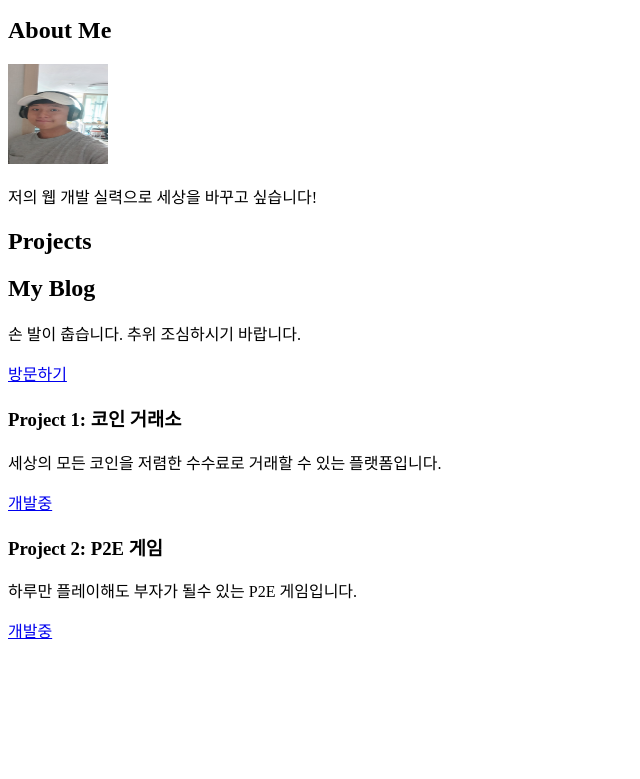
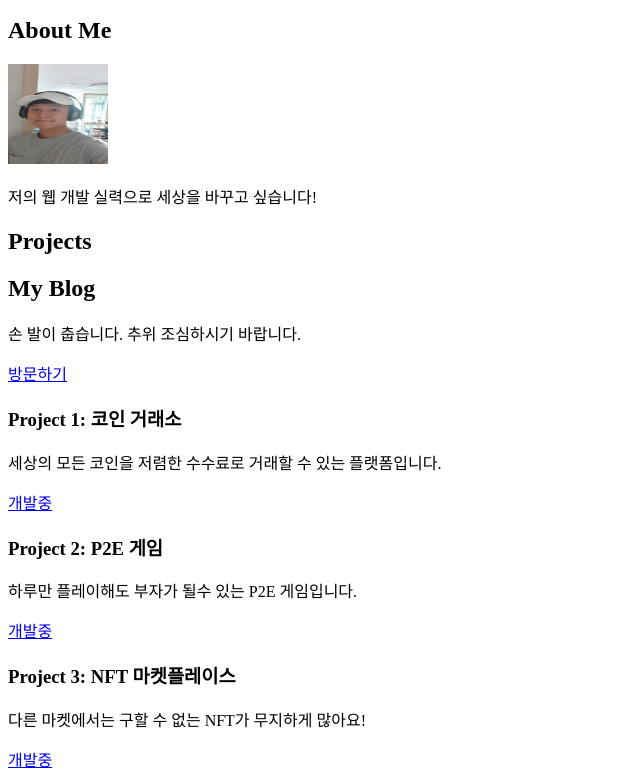
Before and after one commit to P10002/My-portfolio, a plain HTML site: page index.html in a window 1280 px wide. Shown: the part 107-886 px from the top of the page, without its empty margins (0-640 px from the left). Before the commit the page ends 800 px from the top, so only its background shows below. Drawn offline with Linux system fonts and the light colour scheme.

Commit message:
프로젝트 3 추가

```diff
--- a/index.html
+++ b/index.html
@@ -37,6 +37,11 @@
           <p>하루만 플레이해도 부자가 될수 있는 P2E 게임입니다.</p>
           <a href="#project2" target="_blank" rel="noopener">개발중</a>
         </article>
+        <article>
+          <h3>Project 3: NFT 마켓플레이스</h3>
+          <p>다른 마켓에서는 구할 수 없는 NFT가 무지하게 많아요!</p>
+          <a href="#project3" target="_blank" rel="noopener">개발중</a>
+        </article>
       </section>
     </main>
   </body>
```
